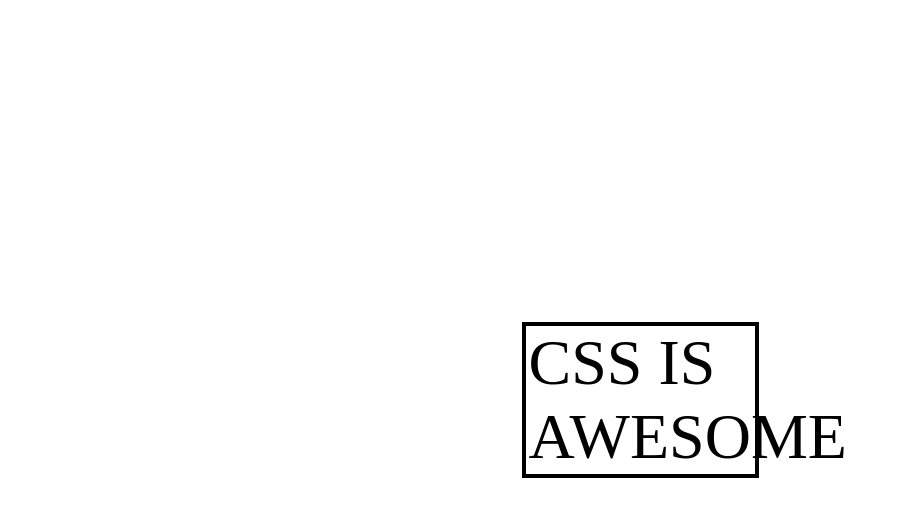
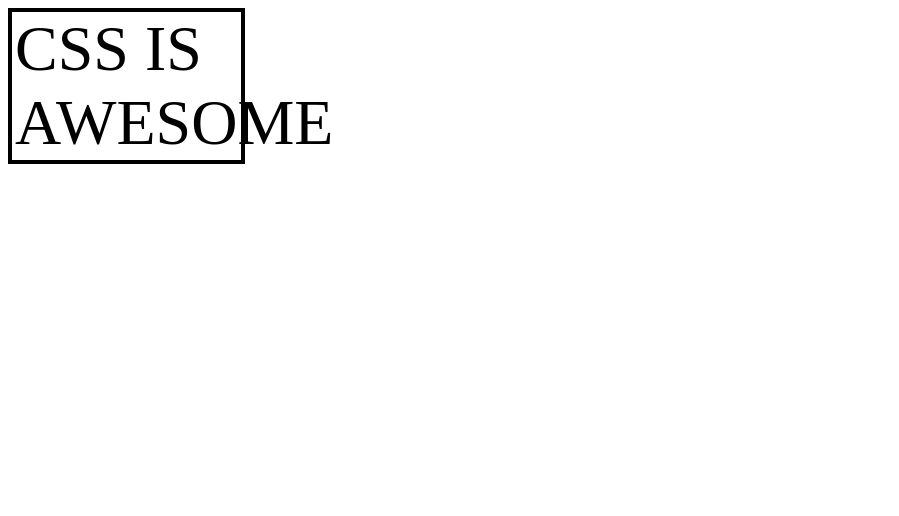
Before and after one commit to MikAoJk/css-is-awesome, a plain HTML site: page index.html in a window 1280 px wide. Shown: the whole page, without its empty margins (0-899 px from the left). Drawn offline with Linux system fonts and the light colour scheme.

Commit message:
Update styles.css

```diff
--- a/styles.css
+++ b/styles.css
@@ -1,11 +1,3 @@
-body {
-  display: flex;
-  justify-content: center;
-  align-items: center;
-  min-height: 100vh;
-  margin: 0;
-}
-
 .box {
   font-size:64px;
   border:4px solid black;
```
